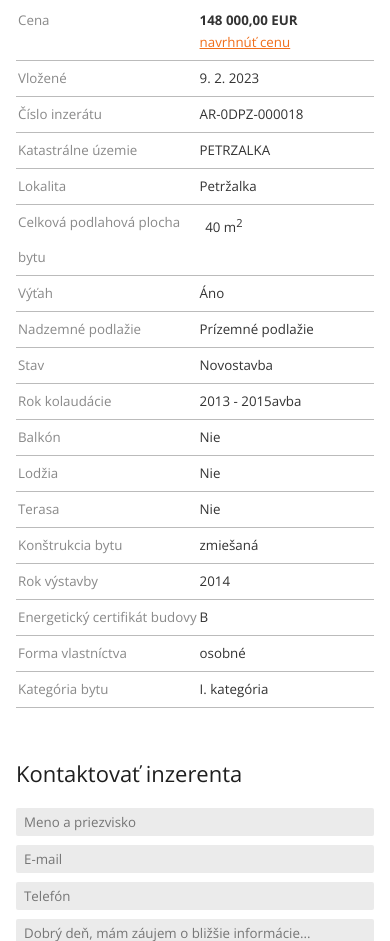
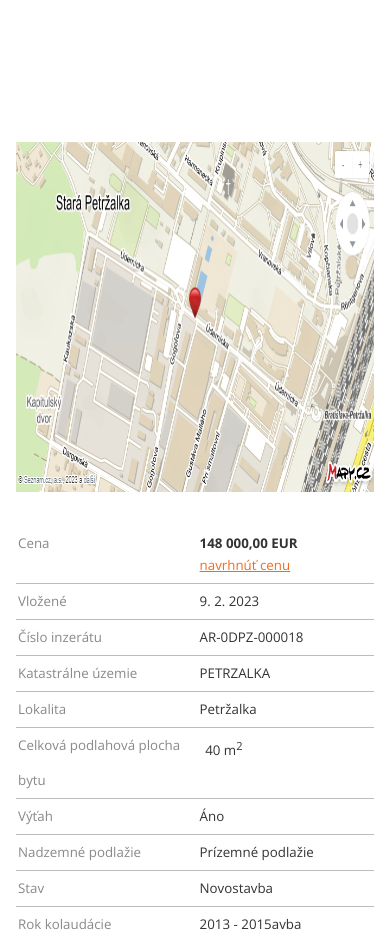
Before and after one commit to jhamayank02/TEST, a plain HTML site: page index.html in a window 390 px wide. Shown: the part 918-1859 px from the top of the page. Drawn offline with nearby package versions, Linux system fonts and the light colour scheme.

Commit message:
Fixed map issue

```diff
--- a/style.css
+++ b/style.css
@@ -373,6 +373,7 @@ h1 {
 
 .left .map {
     display: block;
+    width: -webkit-fill-available;
 }
 
 .right .map {
@@ -1014,3 +1015,36 @@ h1 {
         margin-top: 5px;
     }
 }
+
+@media only screen and (max-width: 1316px) {
+    .left .map {
+        margin-top: 46px;
+    }
+}
+
+@media only screen and (max-width: 1067px) {
+    .left .map {
+        margin-top: 60px;
+    }
+}
+
+@media only screen and (max-width: 1035px) {
+    .left .map {
+        margin-top: 72px;
+    }
+}
+
+@media only screen and (max-width: 971px) {
+    .left .map {
+        margin-top: 104px;
+    }
+}
+
+@media only screen and (max-width: 883px) {
+    .left .map {
+        display: block;
+        width: -webkit-fill-available;
+        margin-top: 148px;
+        height: 351px;
+    }
+}
```
